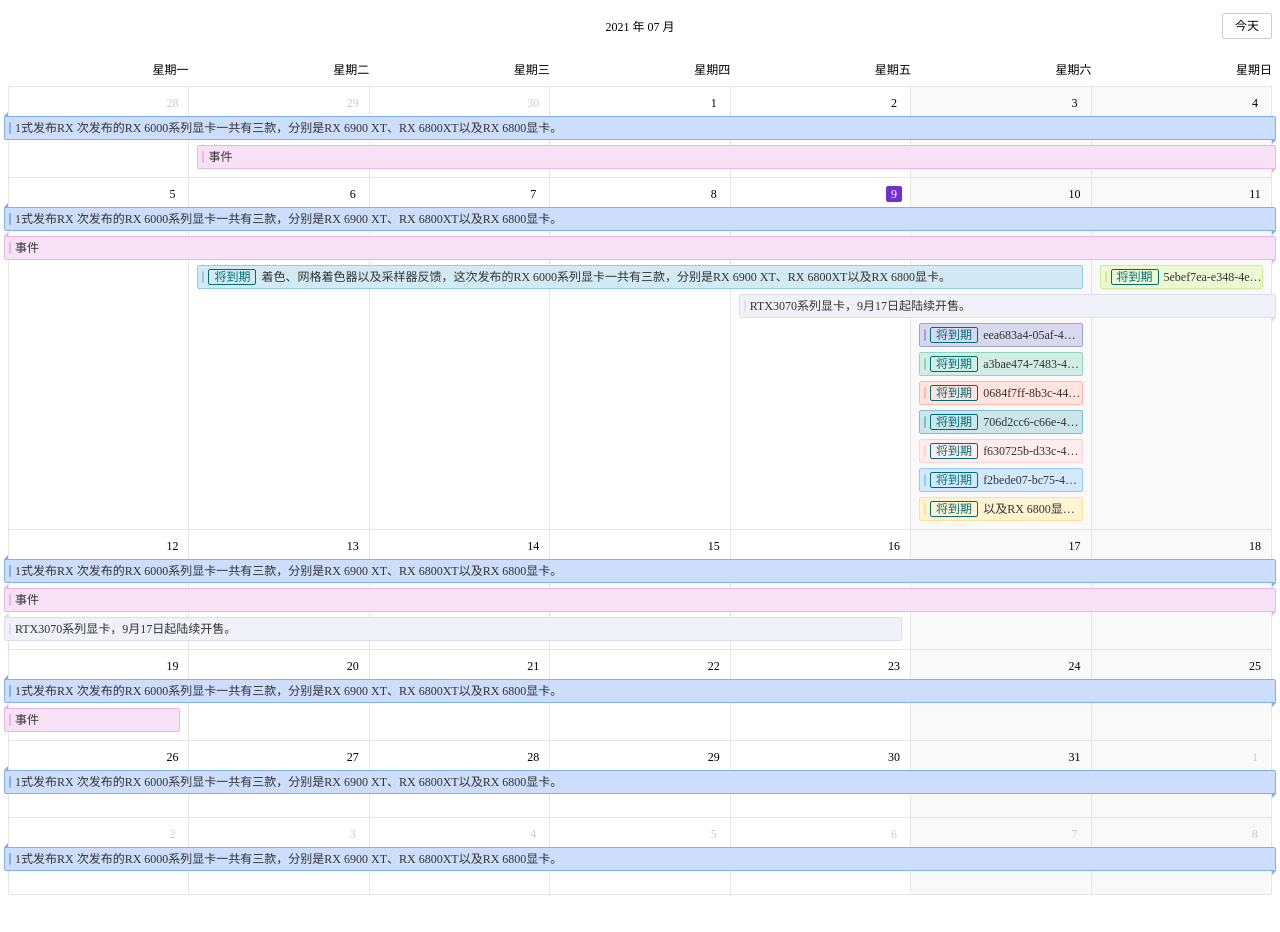
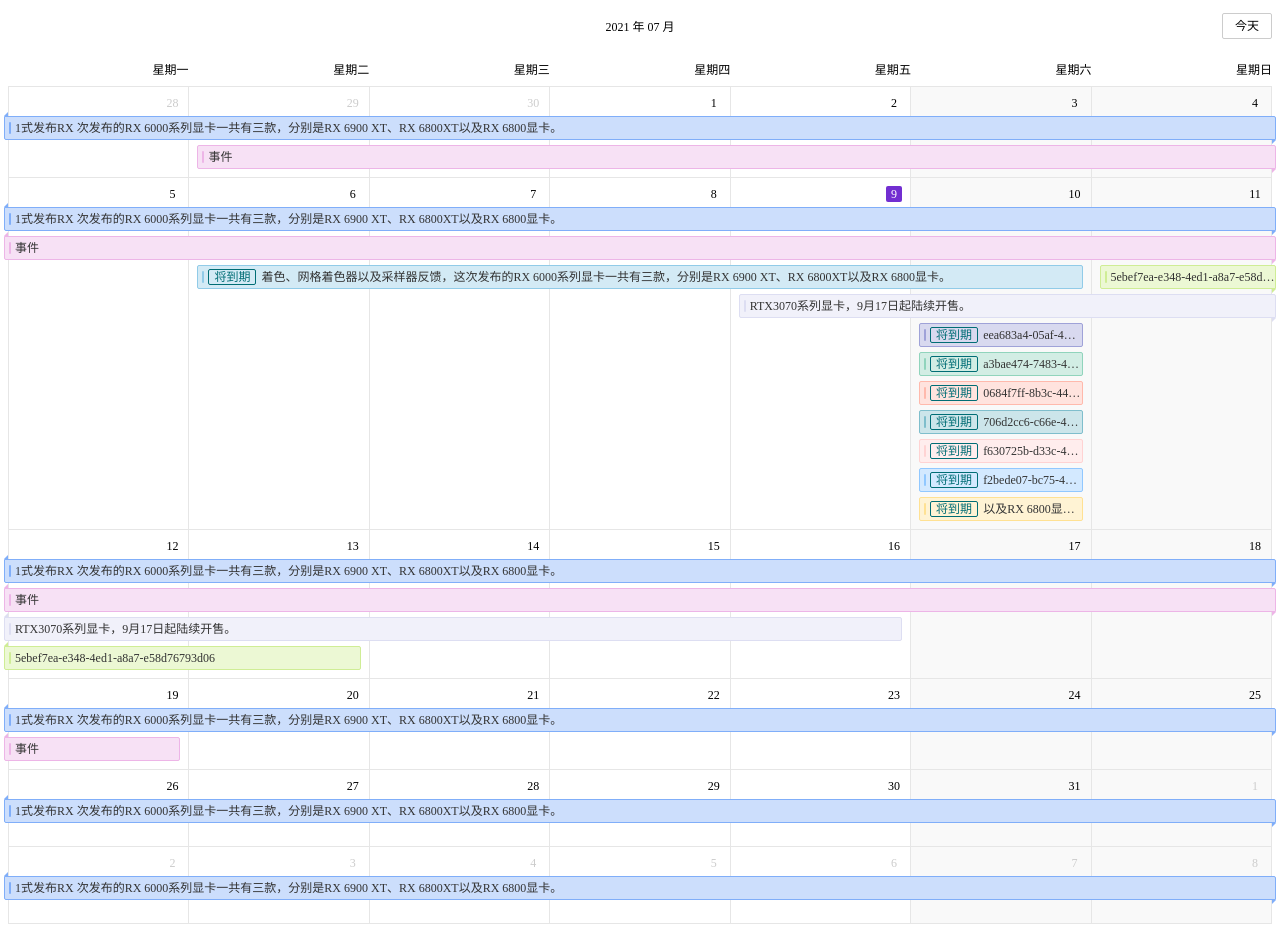
Before and after one commit to haolic/edit-calendar, a React (Vite) app: page / in a window 1280 px wide. Before the commit the page ends 903 px from the top, so only its background shows below. Built offline with nearby package versions, Linux system fonts and the light colour scheme; a web font is replaced by a local one.

Commit message:
style: 样式调整

```diff
--- a/src/App.tsx
+++ b/src/App.tsx
@@ -40,7 +40,10 @@
       title: uuid(),
     },
     {
-      timeRange: dayjs().add(2, 'day').format('YYYY-MM-DD'),
+      timeRange: [
+        dayjs().add(2, 'day').format('YYYY-MM-DD'),
+        dayjs().add(4, 'day').format('YYYY-MM-DD'),
+      ],
       title: uuid(),
     },
     {
--- a/src/components/event-line/index.less
+++ b/src/components/event-line/index.less
@@ -1,3 +1,8 @@
+.float() {
+  box-shadow: 0px 2px 5px 2px rgba(0, 0, 0, 0.2);
+  top: -2px;
+}
+
 .hlc-event-first-day,
 .hlc-event-week-first-day {
   background-color: var(--purple-2);
@@ -35,9 +40,9 @@
     right: -1px;
     bottom: -5px;
   }
-}
-.hlc-event-active {
-  box-shadow: 0px 0px 4px 4px rgba(0, 0, 0, 0.2);
+  &:hover {
+    .float();
+  }
 }
 
 .pointer-events-none {
@@ -53,6 +58,12 @@
   cursor: pointer;
   user-select: none;
   box-sizing: border-box;
+  position: relative;
+  top: 0px;
+  transition: box-shadow 0.25s, top 0.25s;
+}
+.hlc-event-active {
+  .float();
 }
 .hlc-event-text {
   flex: 1;
```
